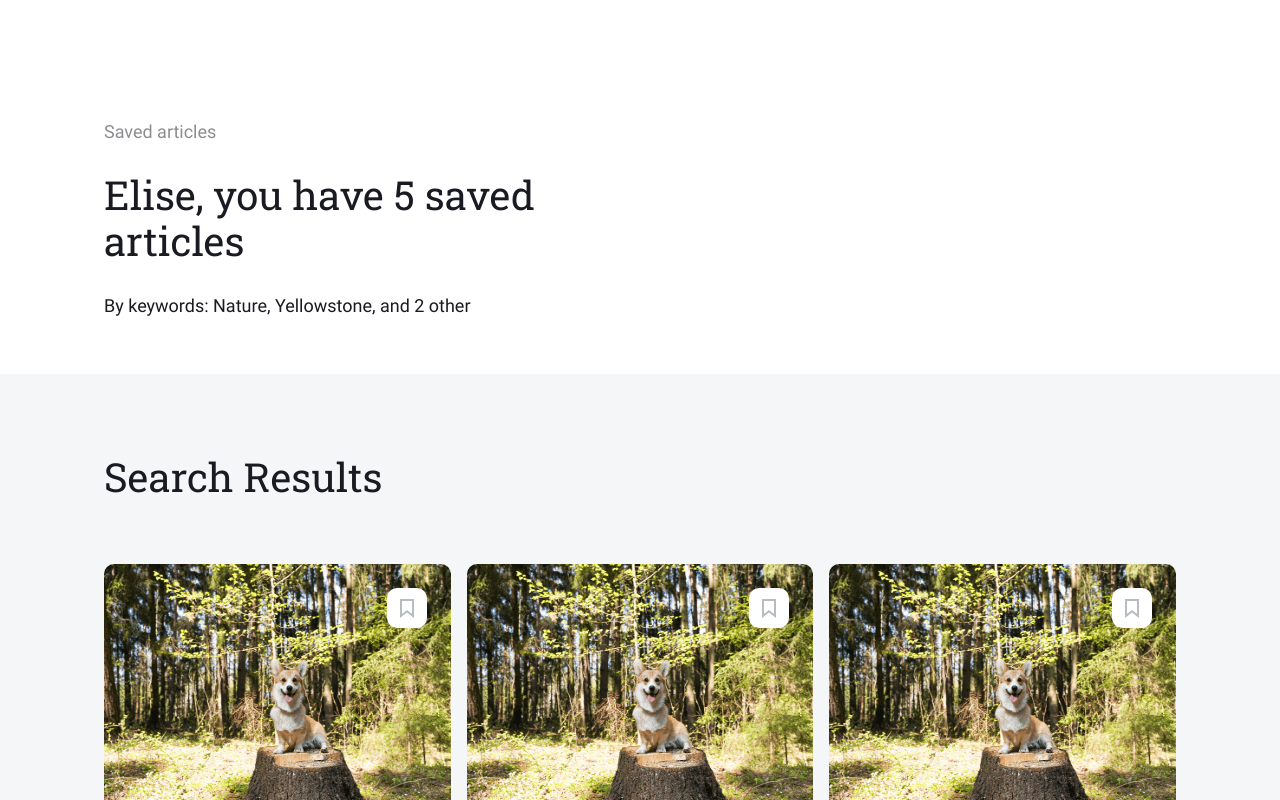
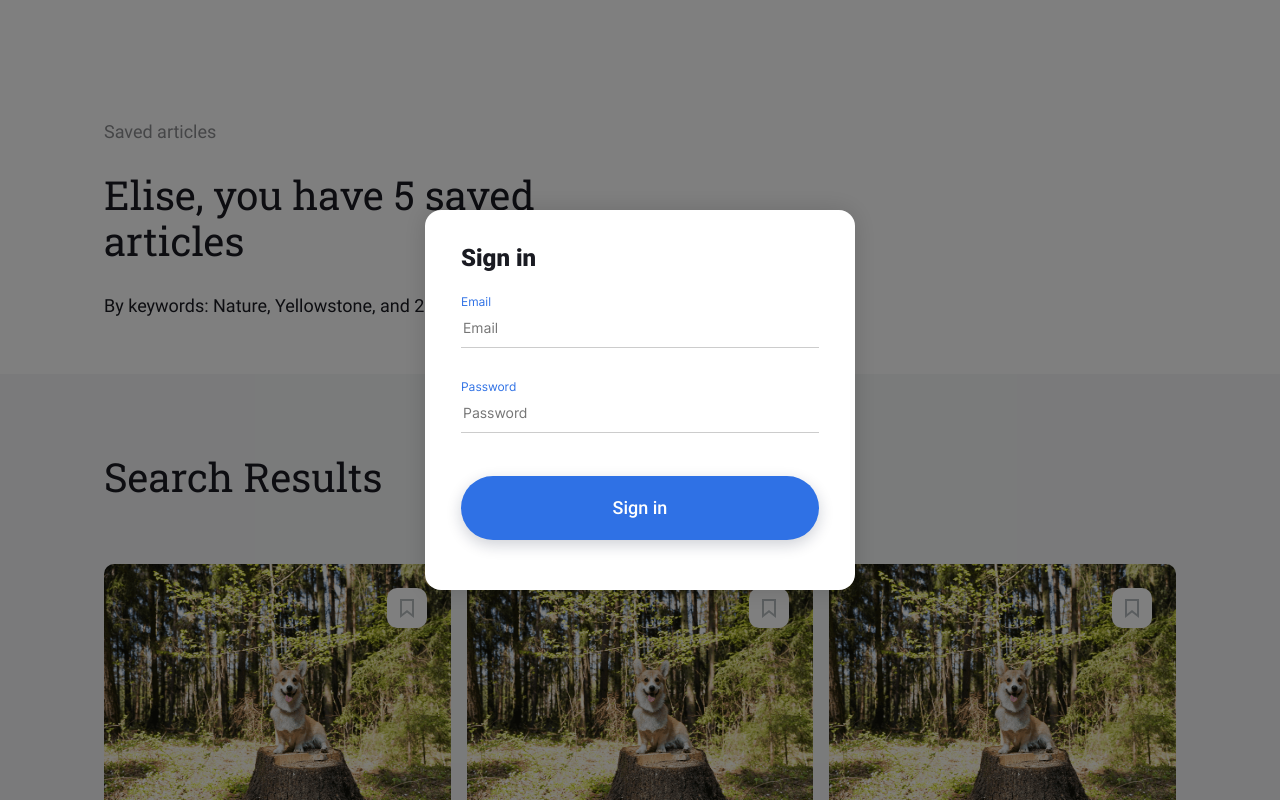
Before and after one commit to idenispankov/news-explorer-frontend, a React (Create React App) app: page /saved-news in a window 1280 px wide. Shown: the top 800 px of the page. Built offline with nearby package versions, Linux system fonts and the light colour scheme.

Commit message:
basic structure of Popup

```diff
--- a/src/components/App/App.js
+++ b/src/components/App/App.js
@@ -9,10 +9,12 @@ import Preloader from '../Preloader/Preloader.js';
 import SavedNewsHeader from '../SavedNewsHeader/SavedNewsHeader.js';
 import Main from '../Main/Main.js';
 import Navigation from '../Navigation/Navigation.js';
+import PopupWithForm from '../PopupWithForm/PopupWithForm.js';
 
 function App() {
   const [loggedin, setLoggedin] = useState(false);
   const [isArticles, setIsArticles] = useState(false);
+  const [isPopupOpen, setIsPopupOpen] = useState(false);
   return (
     <div className='app'>
       <Navigation
@@ -28,6 +30,7 @@ function App() {
       <About />
       <Preloader />
       <Footer />
+      <PopupWithForm />
     </div>
   );
 }
--- /dev/null
+++ b/src/components/PopupWithForm/PopupWithForm.css
@@ -0,0 +1,79 @@
+.modal {
+  width: 100%;
+  height: 100%;
+  background: rgba(0, 0, 0, 0.5);
+  position: fixed;
+  top: 0;
+  left: 0;
+  display: flex;
+  justify-content: center;
+  align-items: center;
+}
+
+.form {
+  width: 430px;
+  min-height: 380px;
+  background: #fff;
+  box-shadow: 0px 0px 25px rgba(0, 0, 0, 0.15);
+  border-radius: 16px;
+  padding: 34px 36px 28px;
+}
+
+.form__heading {
+  margin: 0;
+  margin-bottom: 22px;
+  font-family: 'Roboto', sans-serif;
+  font-style: normal;
+  font-weight: 900;
+  font-size: 24px;
+  line-height: 28px;
+  color: #1a1b22;
+}
+
+.form__label {
+  color: #2f71e5;
+  display: block;
+  margin-bottom: 9px;
+  font-family: 'Inter', sans-serif;
+  font-style: normal;
+  font-weight: normal;
+  font-size: 12px;
+  line-height: 15px;
+}
+
+.form__input {
+  outline: none;
+  width: 100%;
+  border: none;
+  border-bottom: 1px solid rgba(0, 0, 0, 0.2);
+  margin-bottom: 31px;
+  font-family: Inter;
+  font-style: normal;
+  font-weight: normal;
+  font-size: 14px;
+  line-height: 17px;
+  color: #000000;
+  padding-bottom: 11px;
+}
+
+.form__input:last-of-type {
+  margin: 0;
+}
+
+.form__button {
+  padding: 0;
+  display: block;
+  width: 100%;
+  margin-top: 43px;
+  height: 64px;
+  border: none;
+  background: #2f71e5;
+  box-shadow: 0px 5px 15px rgba(14, 26, 57, 0.2);
+  border-radius: 100px;
+  color: #fff;
+  font-family: 'Roboto', sans-serif;
+  font-style: normal;
+  font-weight: 500;
+  font-size: 18px;
+  line-height: 24px;
+}
--- /dev/null
+++ b/src/components/PopupWithForm/PopupWithForm.js
@@ -0,0 +1,30 @@
+import './PopupWithForm.css';
+
+const PopupWithForm = (props) => {
+  const onSubmit = (e) => {
+    e.preventDefault();
+  };
+  return (
+    <div className='modal'>
+      <form className='form'>
+        {/* For Heading props.text later */}
+        <h2 className='form__heading'>Sign in</h2>
+        {/* Input separate component with placeholder, type */}
+        <label className='form__label' htmlFor='email'>
+          Email
+        </label>
+        <input className='form__input' type='text' placeholder='Email' />
+        <label className='form__label' htmlFor='password'>
+          Password
+        </label>
+        <input className='form__input' type='text' placeholder='Password' />
+        {/* For Button props.buttonText */}
+        <button className='form__button' onClick={onSubmit}>
+          Sign in
+        </button>
+      </form>
+    </div>
+  );
+};
+
+export default PopupWithForm;
```
Also changed, not shown: src/images/close_icon.svg (added).
